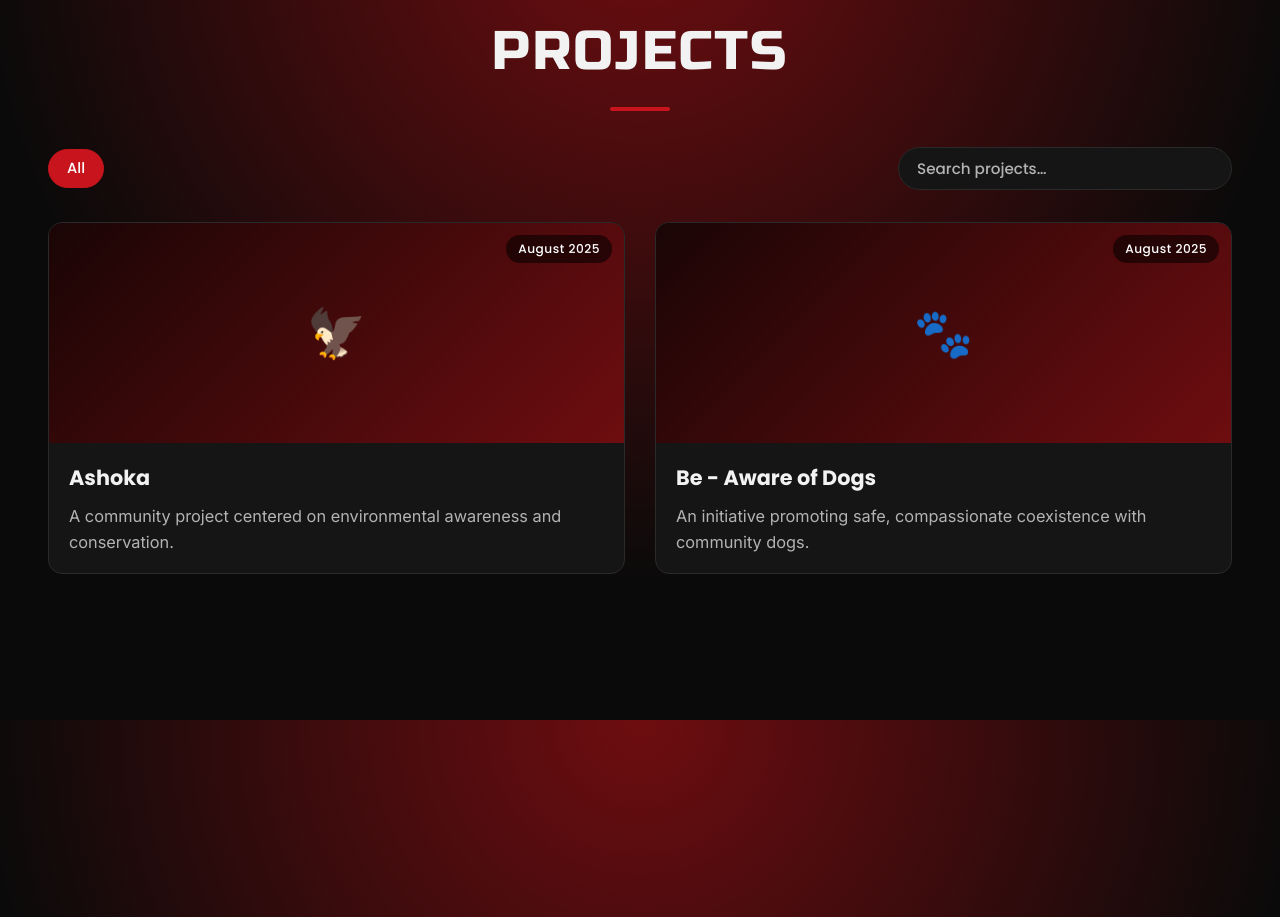
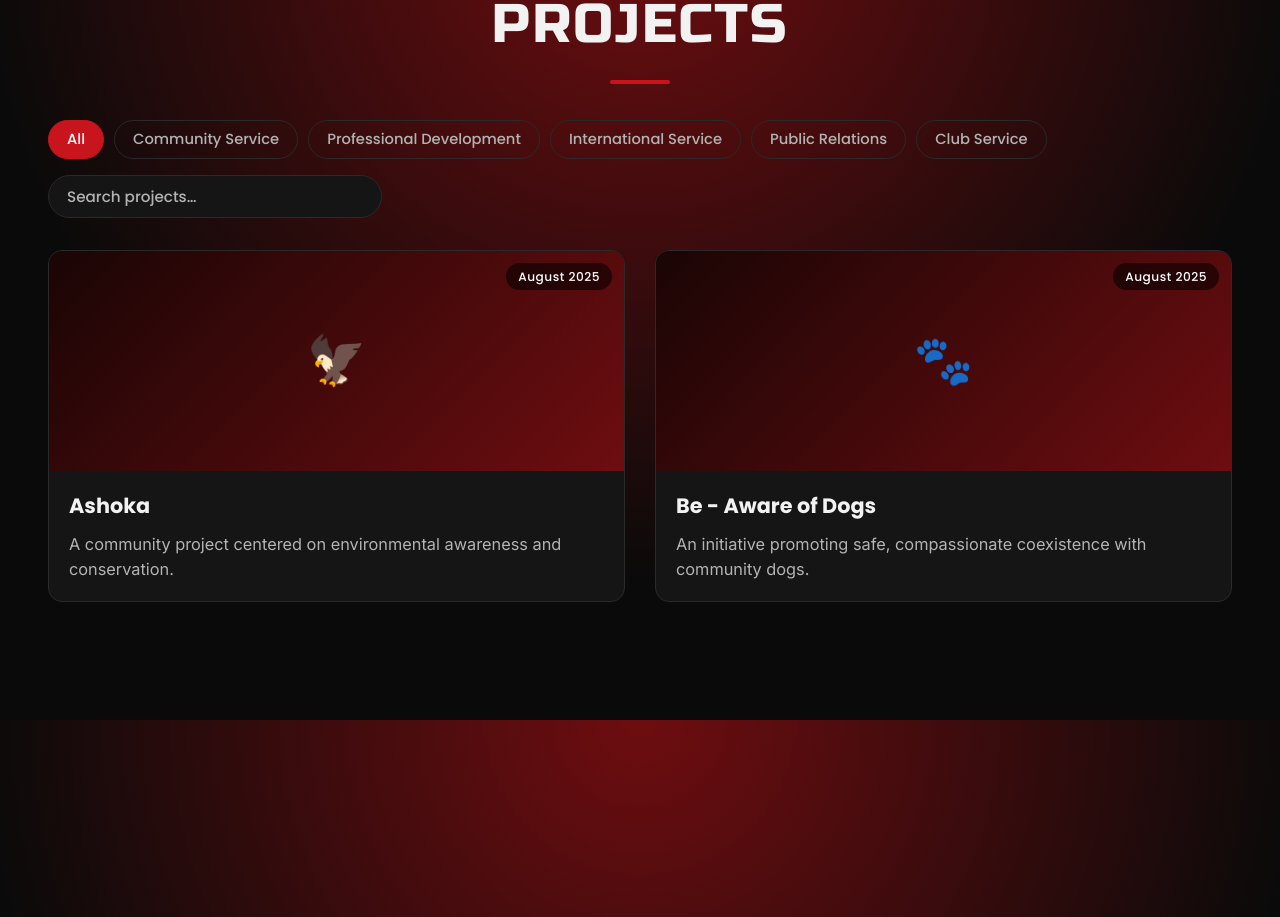
Before and after one commit to SukruthK443/RCBN, a React (Vite) app: page / in a window 1280 px wide. Shown: the part 1680-2597 px from the top of the page. Built offline with nearby package versions, Linux system fonts and the light colour scheme.

Commit message:
Update Projects.jsx

```diff
--- a/src/components/Projects.jsx
+++ b/src/components/Projects.jsx
@@ -6,17 +6,17 @@ export default function Projects() {
   const [query, setQuery] = useState('');
   const [shown, setShown] = useState(PAGE_SIZE);
 
-  // UPDATED: Check if the category exists inside the project's 'categories' array
+  // FIXED: Changed p.categories to p.category (singular)
   const chips = useMemo(
-    () => ['All', ...categories.filter((c) => projects.some((p) => p.categories?.includes(c)))],
+    () => ['All', ...categories.filter((c) => projects.some((p) => p.category?.includes(c)))],
     [],
   );
 
   const matches = useMemo(() => {
     const q = query.trim().toLowerCase();
     return projects.filter((p) => {
-      // UPDATED: Check if the selected filter chip is included in the project's categories
-      const byChip = filter === 'All' || p.categories?.includes(filter);
+      // FIXED: Changed p.categories to p.category (singular)
+      const byChip = filter === 'All' || p.category?.includes(filter);
       const byText =
         !q ||
         p.title.toLowerCase().includes(q) ||
@@ -87,7 +87,6 @@ export default function Projects() {
 
                 <div className="project-body">
                   <h3>{p.title}</h3>
-                  {/* inner span is what the collapsed grid row clips */}
                   <p className="project-desc">
                     <span>{p.desc}</span>
                   </p>
```
